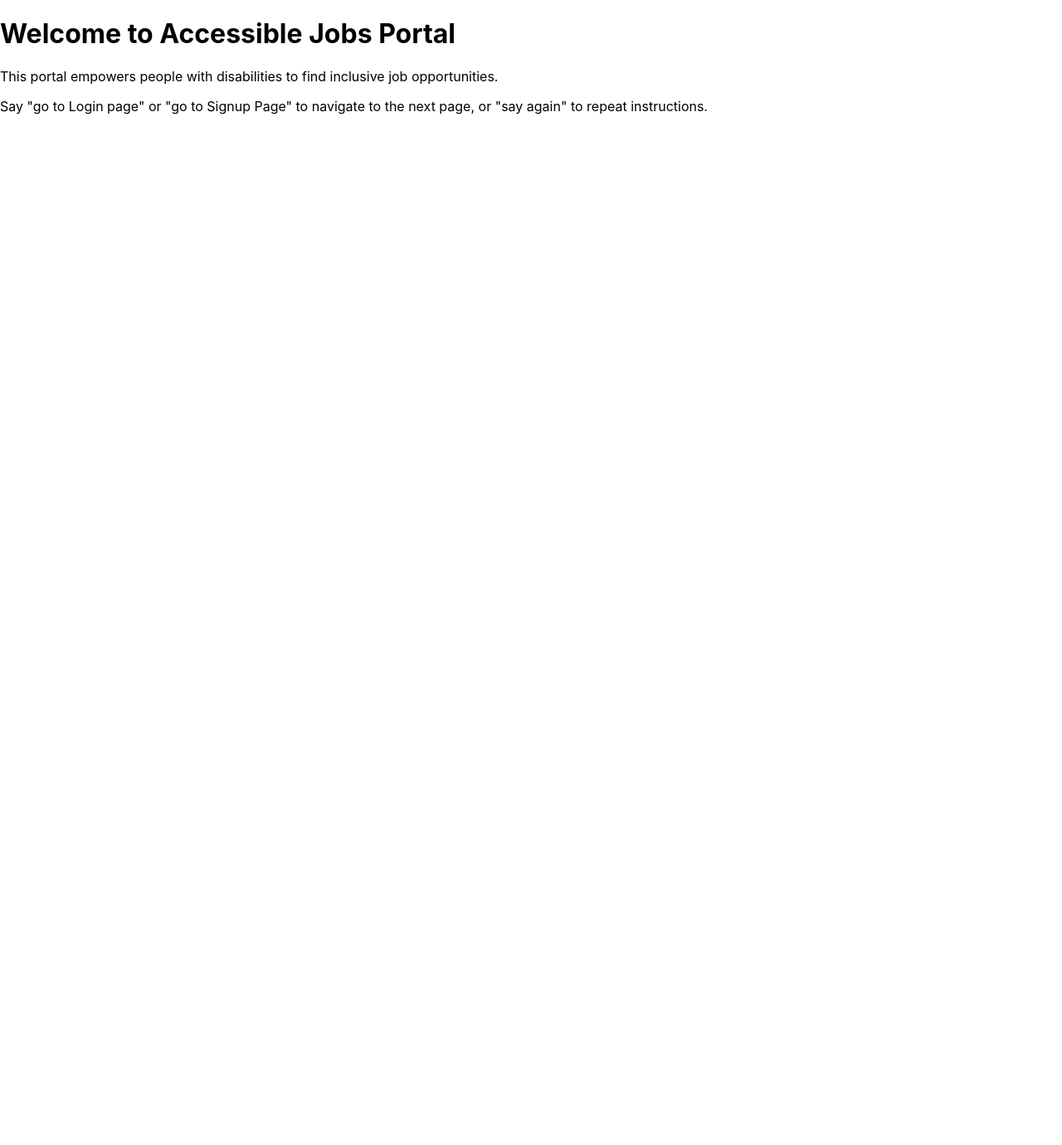
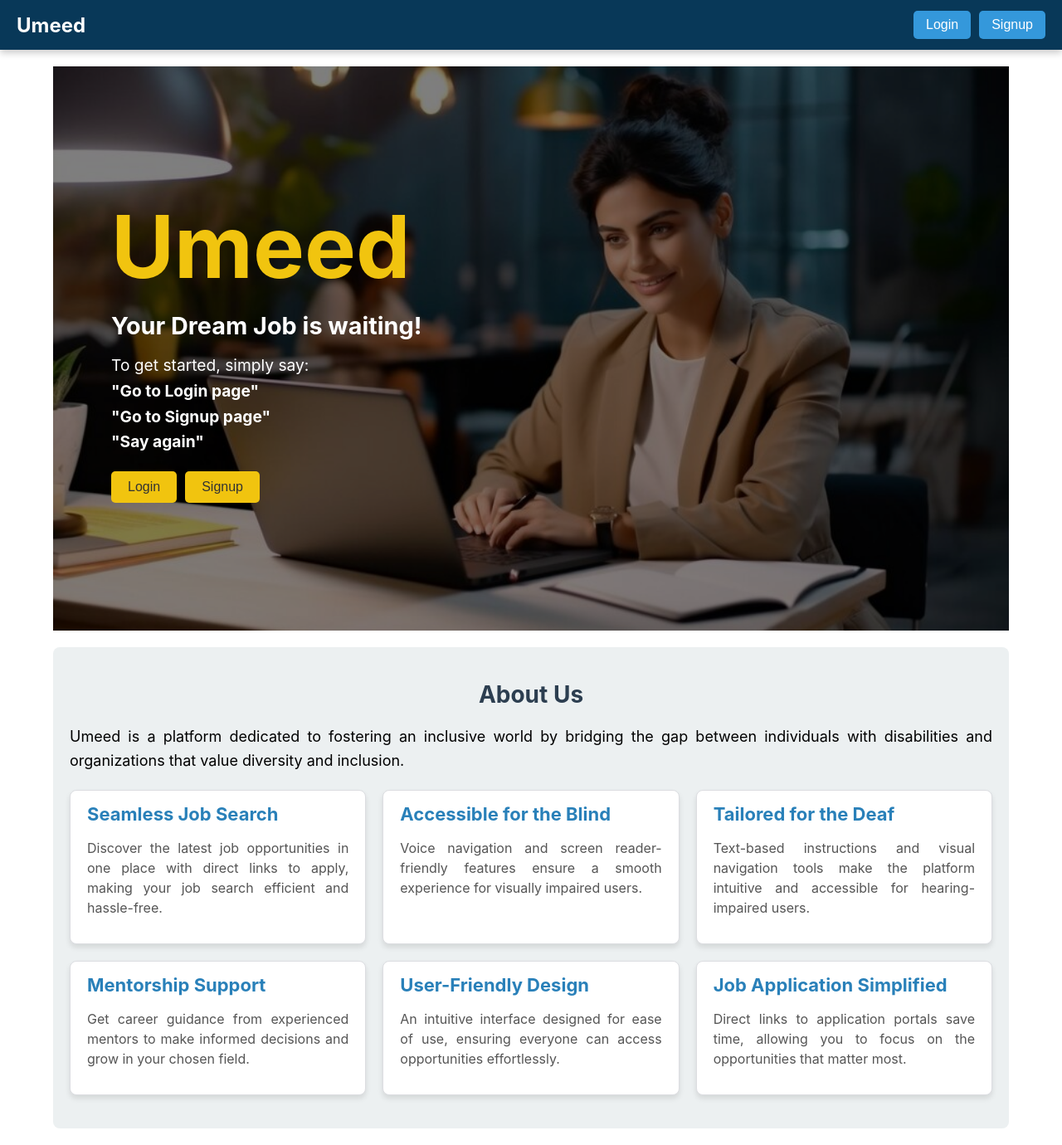
Before and after one commit to tanyahinduja2/umeed-be-project, a React (Create React App) app: page / in a window 1280 px wide. Shown: the whole page at 83% size. Before the commit the page ends 800 px from the top, so only its background shows below. Built offline with nearby package versions, Linux system fonts and the light colour scheme.

Commit message:
Home page Completed

```diff
--- /dev/null
+++ b/src/HomePage.css
@@ -0,0 +1,221 @@
+/* HomePage.css */
+
+/* General Styles */
+.home-page body {
+    margin: 0;
+    font-family: 'Arial', sans-serif;
+    color: #333;
+    background-color: #f0f4f8;
+}
+
+.home-page h1,
+.home-page h2,
+.home-page h3 {
+    margin: 0;
+}
+
+.home-page .container {
+    width: 90%;
+    margin: auto;
+    padding: 20px;
+}
+
+/* Navbar Styles */
+.home-page .navbar {
+    display: flex;
+    justify-content: space-between;
+    align-items: center;
+    background-color: #083858;
+    color: #fff;
+    padding: 13px 20px;
+    box-shadow: 0 4px 8px rgba(0, 0, 0, 0.2);
+}
+
+.home-page .navbar .logo {
+    font-size: 24px;
+    font-weight: bold;
+}
+
+.home-page .navbar .nav-links .btn {
+    background-color: #3498db;
+    border: none;
+    color: #fff;
+    padding: 8px 15px;
+    margin-left: 10px;
+    cursor: pointer;
+    border-radius: 5px;
+    font-size: 16px;
+}
+
+.home-page .navbar .nav-links .btn:hover {
+    background-color: #2980b9;
+}
+
+/* Hero Section */
+.home-page .hero-section {
+    background-size: cover;
+    background-position: center;
+    background-repeat: no-repeat;
+    height: 580px;
+    color: #fff;
+    position: relative; /* Make it relative for overlay positioning */
+    display: flex;
+    justify-content: flex-start;
+    align-items: center;
+    padding: 50px;
+}
+
+/* Hero Overlay */
+.home-page .hero-overlay {
+    position: absolute;
+    top: 0;
+    left: 0;
+    width: 100%;
+    height: 100%;
+    background: rgba(0, 0, 0, 0.5); /* Dark overlay for readability */
+    z-index: 1; /* Place below the text */
+}
+
+/* Hero Content */
+.home-page .hero-content {
+    position: relative;
+    z-index: 2;
+    color: #fff;
+    text-align: left; /* Align text to the left */
+    max-width: 600px; /* Prevent content from stretching too wide */
+    padding: 20px;
+}
+
+/* Logo (optional) */
+.home-page .hero-section .hero-logo {
+    width: 120px;
+    margin-bottom: 15px;
+}
+
+/* Headings */
+.home-page .hero-section h1 {
+    font-size: 6.5em;
+    font-weight: bold;
+    margin: 0;
+}
+
+.home-page .hero-section h3 {
+    font-size: 1.8rem;
+    margin: 15px 0;
+}
+
+/* Highlighted Text */
+.home-page .hero-section .highlight {
+    color: #f1c40f;
+}
+
+/* Description */
+.home-page .hero-section .description {
+    font-size: 1.2rem;
+    line-height: 1.6;
+    margin-top: 15px;
+    color: #ffffff;
+}
+
+/* Buttons */
+.home-page .hero-section .button-group {
+    margin-top: 20px;
+    display: flex;
+    gap: 10px;
+}
+
+.home-page .hero-section .button-group .btn {
+    background-color: #f1c40f;
+    border: none;
+    color: #333;
+    padding: 10px 20px;
+    cursor: pointer;
+    border-radius: 5px;
+    font-size: 16px;
+    transition: background-color 0.3s ease;
+}
+
+.home-page .hero-section .button-group .btn:hover {
+    background-color: #d4ac0d;
+}
+
+/* About Us Section */
+.home-page .about-us-section {
+    background-color: #ecf0f1;
+    padding: 40px 20px;
+    border-radius: 8px;
+    margin-top: 20px;
+}
+
+.home-page .about-us-section h2 {
+    font-size: 28px;
+    text-align: center;
+    color: #2c3e50;
+    margin-bottom: 20px;
+}
+
+.home-page .about-us-section p {
+    font-size: 18px;
+    line-height: 1.6;
+    text-align: justify;
+}
+
+.home-page .categories {
+    display: grid;
+    grid-template-columns: repeat(3, 1fr);
+    gap: 20px;
+    margin-top: 20px;
+}
+
+.home-page .category {
+    background-color: #ffffff;
+    border: 1px solid #dcdde1;
+    border-radius: 8px;
+    padding: 15px 20px;
+    box-shadow: 0 4px 6px rgba(0, 0, 0, 0.1);
+    transition: transform 0.2s, box-shadow 0.2s;
+}
+
+.home-page .category:hover {
+    transform: translateY(-5px);
+    box-shadow: 0 8px 12px rgba(0, 0, 0, 0.2);
+}
+
+.home-page .category h3 {
+    color: #2980b9;
+    font-size: 22px;
+    margin-bottom: 10px;
+}
+
+.home-page .category p {
+    font-size: 16px;
+    color: #555;
+    line-height: 1.5;
+}
+
+/* Responsive Design for Smaller Screens */
+@media (max-width: 1024px) {
+    .home-page .categories {
+        grid-template-columns: repeat(2, 1fr); /* 2 cards per row for medium screens */
+    }
+}
+
+/* Responsive Design */
+@media (max-width: 768px) {
+    .home-page .navbar {
+        flex-direction: column;
+        align-items: flex-start;
+    }
+
+    .home-page .hero-section h1 {
+        font-size: 28px;
+    }
+
+    .home-page .about-us-section h2 {
+        font-size: 24px;
+    }
+
+    .home-page .categories {
+        grid-template-columns: 1fr;
+    }
+}
--- a/src/HomePage.js
+++ b/src/HomePage.js
@@ -1,5 +1,8 @@
 /* global webkitSpeechRecognition */
 import React, { useEffect } from 'react';
+import './HomePage.css';
+import heroImage from './assets/images/image.png'; // Adjust path to match your file's location
+
 
 const HomePage = () => {
     // Text-to-Speech Function
@@ -11,7 +14,7 @@ const HomePage = () => {
             speech.rate = 1;
 
             speech.onend = () => {
-                if (callback) callback(); // Trigger callback when speech ends
+                if (callback) callback();
             };
 
             window.speechSynthesis.speak(speech);
@@ -31,13 +34,13 @@ const HomePage = () => {
                 const transcript = event.results[0][0].transcript.toLowerCase();
 
                 if (transcript.includes('go to login page')) {
-                    window.location.href = '/login'; // Navigate to login Page
+                    window.location.href = '/login';
                 } else if (transcript.includes('go to sign up page')) {
-                    window.location.href = '/signup'; // Navigate to Signup Page
-                }else if (transcript.includes('say again')) {
-                    speakText('Welcome to the Accessible Jobs Portal. Say "go to Login page" or "go to Signup Page" to navigate or "say again".');
+                    window.location.href = '/signup';
+                } else if (transcript.includes('say again')) {
+                    speakText('Welcome to Umeed – Your Gateway to Inclusive Careers. Say "go to Login page," "go to Signup page," or "say again" to repeat instructions.');
                 } else {
-                    speakText('Command not recognized. Please say "go to Login page" or "go to Signup Page" or "say again".', startVoiceNavigation);
+                    speakText('Command not recognized. Please say "go to Login page," "go to Signup page," or "say again".', startVoiceNavigation);
                 }
             };
 
@@ -54,27 +57,104 @@ const HomePage = () => {
 
     useEffect(() => {
         const handleInteraction = () => {
-            const welcomeMessage = 'Welcome to the Accessible Jobs Portal. Say "go to Login page" or "go to Signup Page" to navigate or "say again".';
-            speakText(welcomeMessage, startVoiceNavigation); // Start TTS and Speech Recognition
-            window.removeEventListener('click', handleInteraction); // Remove interaction listener
+            const welcomeMessage = 'Welcome to Umeed – Your Gateway to Inclusive Careers. Say "go to Login page," "go to Signup page," or "say again" to repeat instructions.';
+            speakText(welcomeMessage, startVoiceNavigation);
+            window.removeEventListener('click', handleInteraction);
         };
 
-        // Listen for user interaction to trigger autoplay
         window.addEventListener('click', handleInteraction);
 
-        // Cleanup listener on component unmount
         return () => {
             window.removeEventListener('click', handleInteraction);
         };
     }, []);
 
     return (
-        <div>
-            <h1>Welcome to Accessible Jobs Portal</h1>
-            <p>This portal empowers people with disabilities to find inclusive job opportunities.</p>
-            <p>Say "go to Login page" or "go to Signup Page" to navigate to the next page, or "say again" to repeat instructions.</p>
+        <div className="home-page">
+            {/* Navbar */}
+            <div className="navbar">
+                <div className="logo">Umeed</div>
+                <div className="nav-links">
+                    <button className="btn login-btn" onClick={() => (window.location.href = '/login')}>Login</button>
+                    <button className="btn signup-btn" onClick={() => (window.location.href = '/signup')}>Signup</button>
+                </div>
+            </div>
+
+            <div className="container">
+                {/* Hero Section */}
+                <section className="hero-section" style={{ backgroundImage: `url(${heroImage})` }}>
+                    <div className="hero-overlay"></div>
+                    <div className="hero-content">
+                        <h1><span className="highlight">Umeed</span></h1>
+                        <h3>Your Dream Job is waiting!</h3>
+                        <p className="description">
+                            To get started, simply say: <br />
+                            <strong>"Go to Login page"</strong> <br />
+                            <strong>"Go to Signup page"</strong><br />
+                            <strong>"Say again"</strong>
+                        </p>
+                        <div className="button-group">
+                            <button className="btn login-btn" onClick={() => (window.location.href = '/login')}>Login</button>
+                            <button className="btn signup-btn" onClick={() => (window.location.href = '/signup')}>Signup</button>
+                        </div>
+                    </div>
+                </section>
+
+
+                {/* About Us Section */}
+                <section className="about-us-section">
+                    <h2>About Us</h2>
+                    <p>
+                        Umeed is a platform dedicated to fostering an inclusive world by bridging the gap between individuals with disabilities and organizations that value diversity and inclusion.
+                    </p>
+
+                    <div className="categories">
+                        <div className="category">
+                            <h3>Seamless Job Search</h3>
+                            <p>
+                                Discover the latest job opportunities in one place with direct links to apply, making your job search efficient and hassle-free.
+                            </p>
+                        </div>
+
+                        <div className="category">
+                            <h3>Accessible for the Blind</h3>
+                            <p>
+                                Voice navigation and screen reader-friendly features ensure a smooth experience for visually impaired users.
+                            </p>
+                        </div>
+
+                        <div className="category">
+                            <h3>Tailored for the Deaf</h3>
+                            <p>
+                                Text-based instructions and visual navigation tools make the platform intuitive and accessible for hearing-impaired users.
+                            </p>
+                        </div>
+
+                        <div className="category">
+                            <h3>Mentorship Support</h3>
+                            <p>
+                                Get career guidance from experienced mentors to make informed decisions and grow in your chosen field.
+                            </p>
+                        </div>
+
+                        <div className="category">
+                            <h3>User-Friendly Design</h3>
+                            <p>
+                                An intuitive interface designed for ease of use, ensuring everyone can access opportunities effortlessly.
+                            </p>
+                        </div>
+
+                        <div className="category">
+                            <h3>Job Application Simplified</h3>
+                            <p>
+                                Direct links to application portals save time, allowing you to focus on the opportunities that matter most.
+                            </p>
+                        </div>
+                    </div>
+                </section>
+            </div>
         </div>
     );
-};
+}
 
 export default HomePage;
```
Also changed, not shown: src/assets/images/image.png (added).
